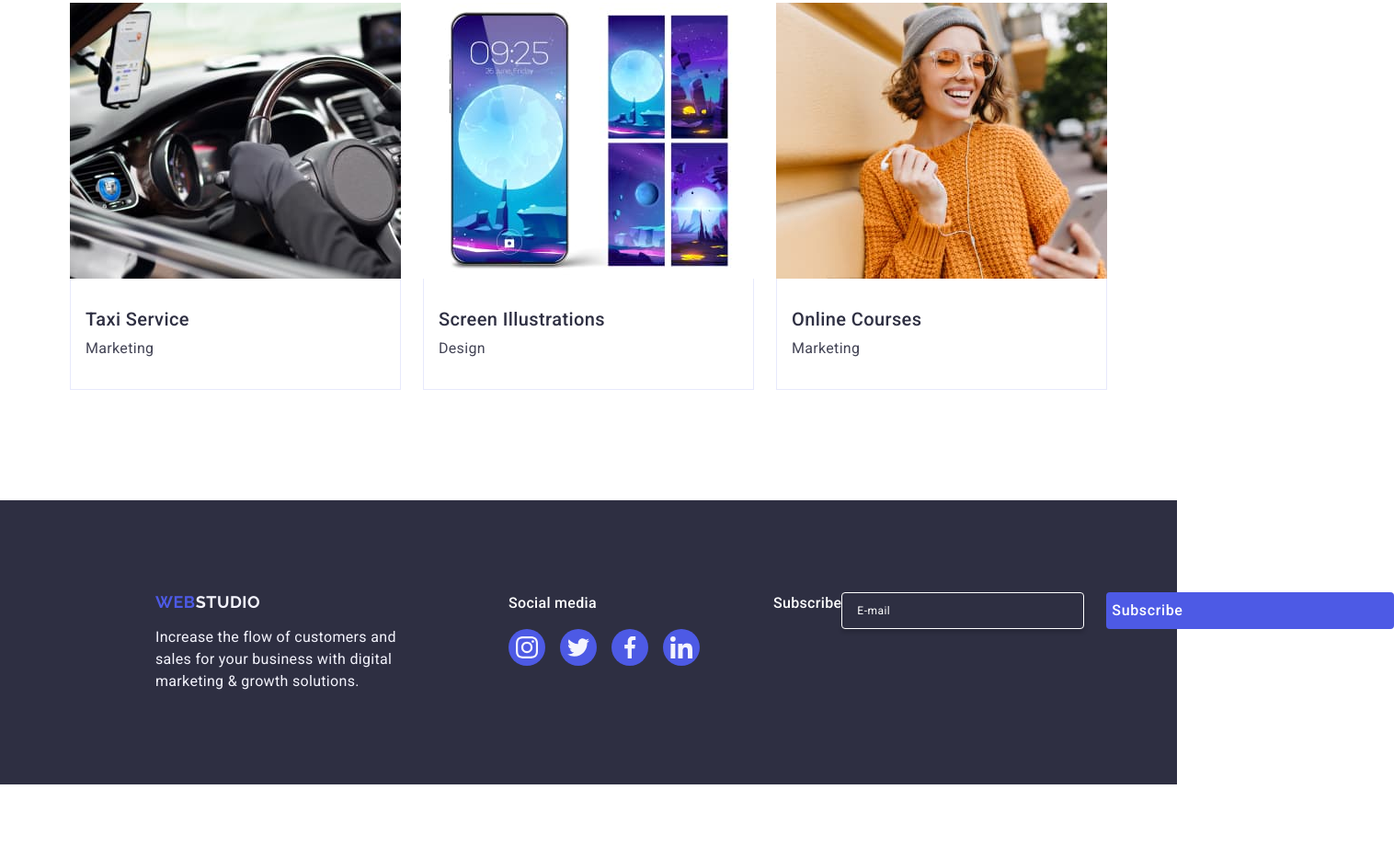
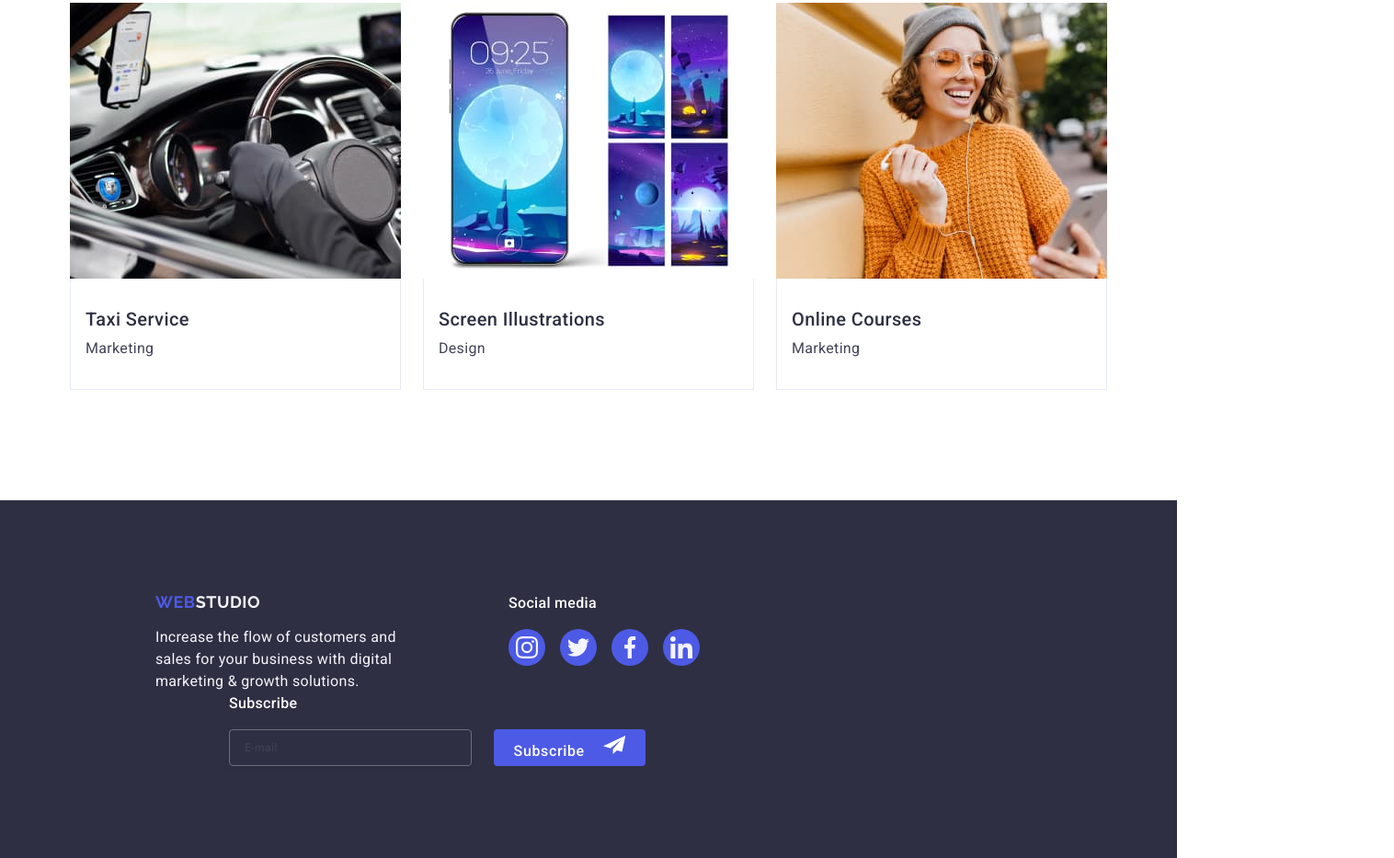
Before and after one commit to ttaratula/goit-markup-hw-06, a plain HTML site: page index.html in a window 1280 px wide. Shown: the part 2708-3641 px from the top of the page at 92% size, 1516 px wide, since content can reach past the window. Before the commit the page ends 3561 px from the top, so only its background shows below. Drawn offline with nearby package versions, Linux system fonts and the light colour scheme.

Commit message:
footer done

```diff
--- a/css/styles.css
+++ b/css/styles.css
@@ -98,6 +98,7 @@ button {
   text-transform: uppercase;
   color: #4d5ae5;
   font-size: 18px;
+  line-height: 1.17;
 }
 
 .header-logo {
@@ -986,9 +987,9 @@ input[type='checkbox']:focus-visible
 .modal-input-footer {
   background: #2e2f42;
   border: 1px solid #fff;
-
+  opacity: 0.3;
   padding: 8px 16px;
-  width: 264px;
+  width: 288px;
   height: 40px;
   background-color: transparent;
   font-size: 12px;
@@ -998,6 +999,7 @@ input[type='checkbox']:focus-visible
   box-shadow: 0px 4px 4px rgba(0, 0, 0, 0.15);
   border-radius: 4px;
   color: #ffffff;
+  margin-bottom: 16px;
 }
 
 .modal-input-footer::placeholder {
@@ -1005,6 +1007,7 @@ input[type='checkbox']:focus-visible
   line-height: 2;
   letter-spacing: 0.04em;
   color: #fff;
+  opacity: 0.3;
 }
 
 .footer {
@@ -1014,30 +1017,7 @@ input[type='checkbox']:focus-visible
 }
 
 .container.footer-container {
-  display: flex;
   align-items: baseline;
-}
-
-@media only screen and (min-width: 768px) and (max-width: 1157px) {
-  .footer-container {
-    padding: 0 108px;
-  }
-}
-
-@media only screen and (min-width: 1158px) {
-  .footer-container {
-    padding: 0 108px;
-    gap: 0;
-  }
-}
-
-.footer-logo {
-  display: inline-block;
-  margin-bottom: 16px;
-}
-.footer-logo .logo-part {
-  font-size: 18px;
-  color: #f4f4fd;
 }
 
 .footer-text {
@@ -1046,11 +1026,158 @@ input[type='checkbox']:focus-visible
   line-height: 1.5;
   letter-spacing: 0.02em;
   color: #f4f4fd;
-  width: 264px;
+  min-width: 288px;
+}
+
+.footer-div,
+.footer-team-media {
+  margin-bottom: 72px;
 }
 
 .footer-team-media {
-  align-items: baseline;
+  display: flex;
+  justify-content: center;
+  align-items: center;
+  flex-wrap: wrap;
+}
+
+.footer-p {
+  font-weight: 500;
+  font-size: 16px;
+  line-height: 1.5;
+  letter-spacing: 0.02em;
+  color: #fff;
+  margin-bottom: 16px;
+  display: flex;
+  justify-content: center;
+}
+
+.footer-form {
+  display: flex;
+  justify-content: center;
+  align-items: center;
+  flex-direction: column;
+}
+
+.footer-logo {
+  display: flex;
+  justify-content: center;
+  margin-bottom: 16px;
+}
+
+.button-send {
+  min-width: 165px;
+  height: 40px;
+  display: inline-flex;
+  justify-content: center;
+  align-items: center;
+  font-family: 'Roboto', sans-serif;
+  font-size: 16px;
+  font-weight: 500;
+  line-height: 1.5;
+  letter-spacing: 0.04em;
+  color: #ffffff;
+  cursor: pointer;
+  background-color: #4d5ae5;
+  border: none;
+  border-radius: 4px;
+  transition: background-color 250ms cubic-bezier(0.4, 0, 0.2, 1);
+}
+
+.button-send:hover,
+.button-send:focus {
+  background-color: #404bbf;
+}
+
+@media only screen and (min-width: 768px) {
+  .footer-container {
+    display: flex;
+    flex-direction: row;
+    flex-wrap: wrap;
+    gap: 72px 24px;
+    padding: 0 108px;
+  }
+  .footer-text {
+    width: 264px;
+    padding: 0;
+    margin: 0;
+    display: flex;
+    justify-content: flex-start;
+  }
+  .footer-team-media {
+    display: block;
+    margin-bottom: 0;
+  }
+  .footer-logo {
+    justify-content: flex-start;
+  }
+  .footer-div {
+    padding: 0;
+    width: 264px;
+    margin-bottom: 0;
+  }
+  .footer-p {
+    justify-content: flex-start;
+  }
+  .button-send {
+    display: block;
+  }
+  .footer-form {
+    flex-direction: row;
+    gap: 24px;
+  }
+  .modal-input-footer {
+    margin: 0;
+  }
+}
+
+@media only screen and (min-width: 1158px) {
+  .footer {
+  }
+  .footer-container {
+    display: flex;
+    flex-direction: row;
+    flex-wrap: wrap;
+    padding: 0 108px;
+    gap: 0;
+  }
+  .footer-div {
+    margin-right: 120px;
+  }
+  .footer-field {
+    display: block;
+
+    margin-left: 80px;
+  }
+  .footer-form {
+    display: flex;
+    gap: 24px;
+  }
+  .icon-send {
+  }
+  .footer-text {
+    width: 264px;
+  }
+  .footer-team-media {
+    align-items: baseline;
+  }
+  .modal-input-footer {
+    width: 264px;
+  }
+  .footer-logo {
+    display: inline-block;
+    margin-bottom: 16px;
+  }
+}
+
+.icon-send {
+  fill: #fff;
+  margin-left: 16px;
+}
+
+.footer-logo .logo-part {
+  font-size: 18px;
+  color: #f4f4fd;
 }
 
 .footer-team {
@@ -1070,10 +1197,6 @@ input[type='checkbox']:focus-visible
   letter-spacing: 0.02em;
   color: #ffffff;
   margin-bottom: 16px;
-}
-
-.footer-div {
-  margin-right: 120px;
 }
 
 .footer-team-link {
@@ -1101,56 +1224,3 @@ input[type='checkbox']:focus-visible
 .team-icons {
   width: 24px;
 }
-
-.footer-form {
-  display: flex;
-  gap: 24px;
-}
-
-.footer-field {
-  display: flex;
-}
-
-.footer-p {
-  font-weight: 500;
-  font-size: 16px;
-  line-height: 1.5;
-  letter-spacing: 0.02em;
-  color: #fff;
-  margin-bottom: 16px;
-  display: flex;
-}
-
-.footer-field {
-  margin-left: 80px;
-}
-
-.button-send {
-  min-width: 165px;
-  height: 40px;
-  display: flex;
-  justify-content: center;
-  align-items: center;
-  font-family: 'Roboto', sans-serif;
-  font-size: 16px;
-  font-weight: 500;
-  line-height: 1.5;
-  letter-spacing: 0.04em;
-  color: #ffffff;
-  cursor: pointer;
-  background-color: #4d5ae5;
-  border: none;
-  border-radius: 4px;
-  transition: background-color 250ms cubic-bezier(0.4, 0, 0.2, 1);
-}
-
-.button-send:hover,
-.button-send:focus {
-  background-color: #404bbf;
-}
-
-.icon-send {
-  margin-left: 16px;
-  fill: #fff;
-  padding-right: 207px;
-}
```
